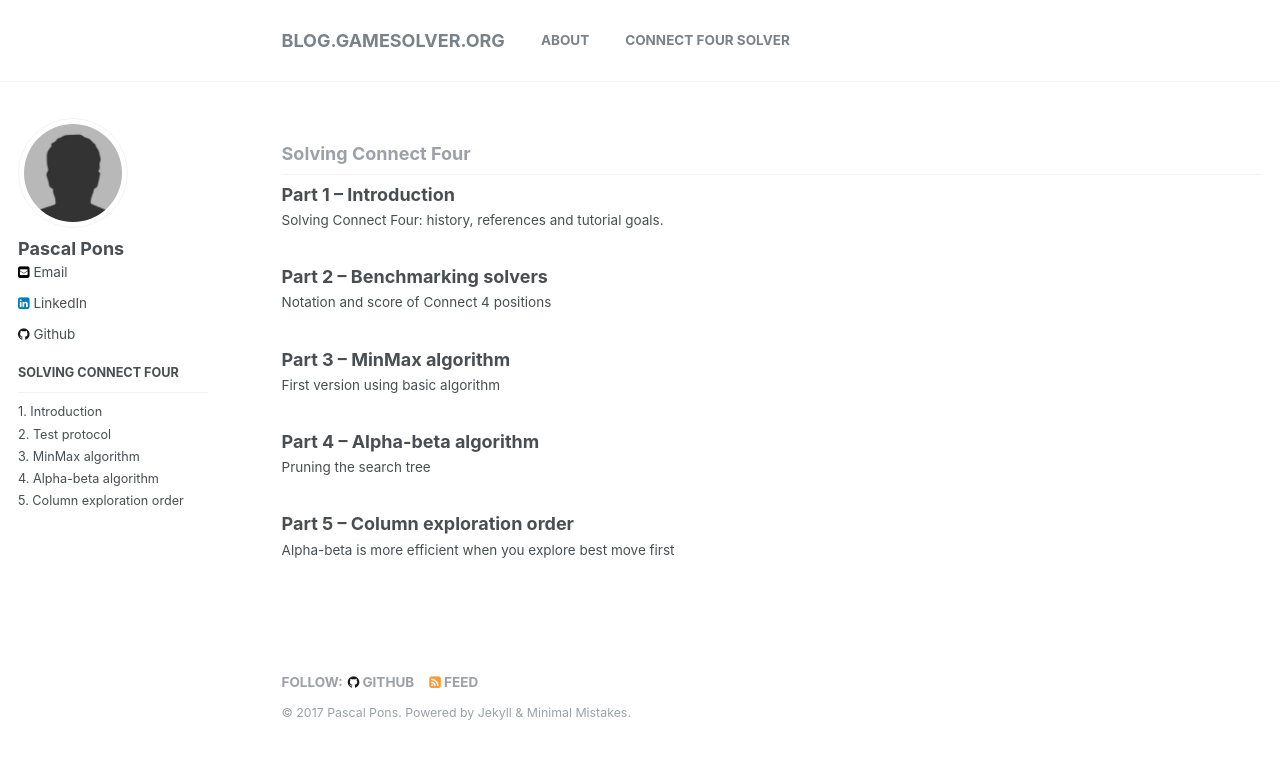
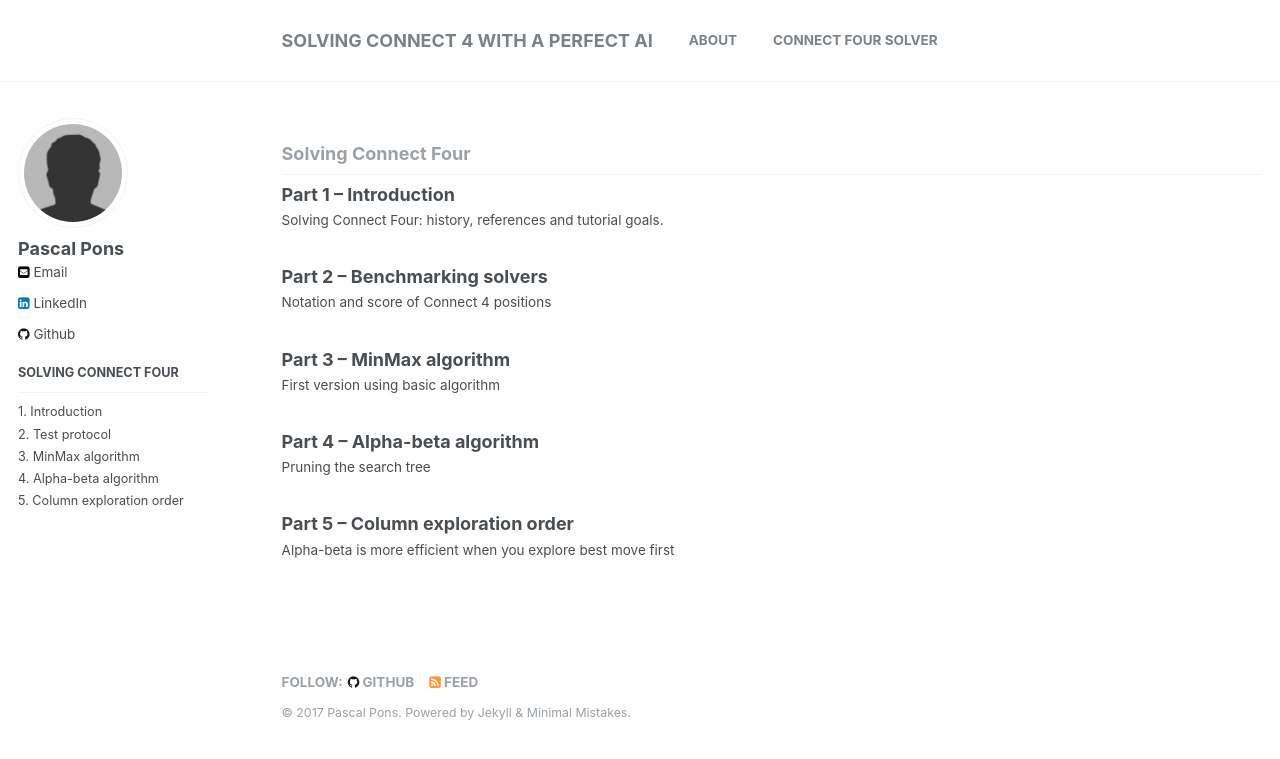
Before and after one commit to gamesolver/gamesolver.github.io, a Jekyll site: the page built from index.html, in a window 1280 px wide. Shown: the top 759 px of the page. Built offline with Jekyll 4.4.1, drawn with Linux system fonts in a browser that asks for light colours; the list of posts is cut into pages by our own code.

Commit message:
update HTML title

```diff
--- a/_config.yml
+++ b/_config.yml
@@ -7,7 +7,7 @@
 
 # Site Settings
 locale                   : "en-US"
-title                    : "blog.gamesolver.org"
+title                    : "Solving Connect 4 with a perfect AI"
 title_separator          : "-"
 name                     : "Pascal Pons"
 description              : "Artificial Intelligence algorithms blog and comprehensive tutorial to build a perfect Connect Four solver."
```
